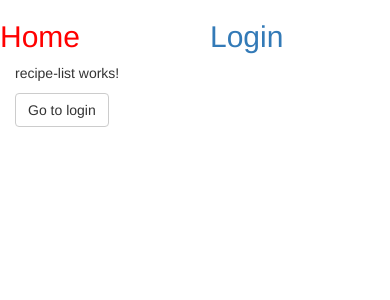
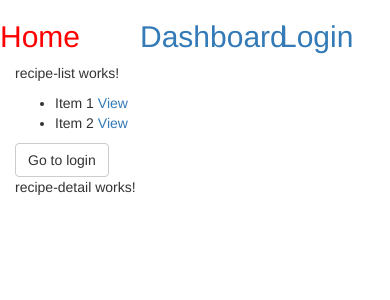
Before and after one commit to hungtruongquoc/angular-14, an Angular app: page / in a window 390 px wide. Shown: the top 300 px of the page. Built offline with nearby package versions, Linux system fonts and the light colour scheme.

Commit message:
Fetching data synchronously and asynchronously

```diff
--- a/src/app/app.module.ts
+++ b/src/app/app.module.ts
@@ -11,8 +11,9 @@ import { ShoppingListComponent } from './components/shopping-list/shopping-list.
 import { ShoppingListEditComponent } from './components/shopping-list/shopping-list-edit/shopping-list-edit.component';
 
 const routes: Routes = [
-  {path: '', component: RecipeListComponent},
-  {path: 'recipe/:id', component: RecipeItemComponent},
+  {path: '', component: RecipesComponent},
+  {path: 'recipes', component: RecipeListComponent},
+  {path: 'recipes/:id', component: RecipeItemComponent},
   {path: 'login', component: ShoppingListComponent},
 ];
 
--- a/src/app/components/header/header.component.html
+++ b/src/app/components/header/header.component.html
@@ -1,8 +1,11 @@
 <div class="row">
-  <h2 class="col-xs-6" routerLinkActive="active" [routerLinkActiveOptions]="{exact: true}">
+  <h2 class="col-xs-4" routerLinkActive="active" [routerLinkActiveOptions]="{exact: true}">
     <a routerLink="/">Home</a>
   </h2>
-  <h2 class="col-xs-6" routerLinkActive="active">
+  <h2 class="col-xs-4" routerLinkActive="active">
+    <a [routerLink]="['/recipes']">Dashboard</a>
+  </h2>
+  <h2 class="col-xs-4" routerLinkActive="active">
     <a [routerLink]="['/login']">Login</a>
   </h2>
 </div>
--- a/src/app/components/recipes/recipe-list/recipe-item/recipe-item.component.html
+++ b/src/app/components/recipes/recipe-list/recipe-item/recipe-item.component.html
@@ -1,2 +1,3 @@
 <p>recipe-item works!</p>
 <p> Selected item: {{selectedId}}</p>
+<a class="btn btn-default" routerLink="/recipes">Go back to list</a>
--- a/src/app/components/recipes/recipe-list/recipe-item/recipe-item.component.ts
+++ b/src/app/components/recipes/recipe-list/recipe-item/recipe-item.component.ts
@@ -1,5 +1,5 @@
 import {Component, OnInit} from '@angular/core';
-import {ActivatedRoute} from "@angular/router";
+import {ActivatedRoute, Params} from "@angular/router";
 
 @Component({
   selector: 'app-recipe-item',
@@ -12,7 +12,13 @@ export class RecipeItemComponent implements OnInit {
   selectedId: number;
 
   ngOnInit() {
-    this.selectedId = this.route.snapshot.params['id'];
-    console.log(`Item id ${this.route.snapshot.params['id']}`)
+    // this.selectedId = this.route.snapshot.params['id'];
+    // console.log(`Item id ${this.route.snapshot.params['id']}`)
+
+    // The subscription below is automatically unsubscribed when the component is destroyed
+    this.route.params.subscribe((params: Params) => {
+      this.selectedId = params['id'];
+      console.log(`Item id ${params['id']}`)
+    });
   }
 }
--- a/src/app/components/recipes/recipe-list/recipe-list.component.html
+++ b/src/app/components/recipes/recipe-list/recipe-list.component.html
@@ -1,2 +1,6 @@
 <p>recipe-list works!</p>
+<ul>
+  <li>Item 1 <a [routerLink]="['/recipes', 1]">View</a></li>
+  <li>Item 2 <a [routerLink]="['/recipes', 2]">View</a></li>
+</ul>
 <button class="btn btn-default" (click)="goBackToLogin()">Go to login</button>
```
